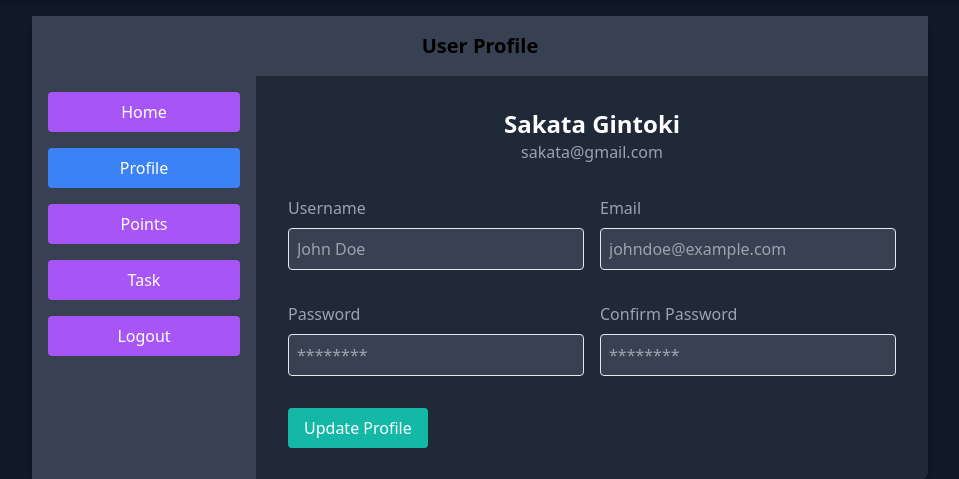
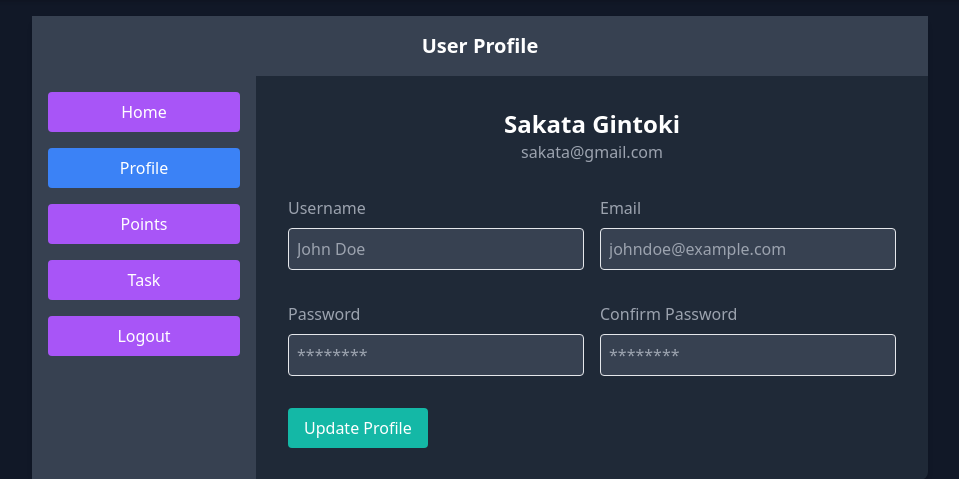
Before and after one commit to BuriBuri10/dev-assessment, a Django app: page /profile_page in a window 1280 px wide. Shown: the part 44-523 px from the top of the page, without its empty margins (160-1119 px from the left). Run offline with Django 5.2, Linux system fonts and the light colour scheme; some libraries are stand-ins or nearby versions.

Commit message:
Update profile_page.html

```diff
--- a/templates/profile_page.html
+++ b/templates/profile_page.html
@@ -6,7 +6,7 @@
  <head>
   <meta charset="utf-8"/>
   <meta content="width=device-width, initial-scale=1.0" name="viewport"/>
-  <title class="text-white">
+  <title>
    User Profile
   </title>
   <script src="https://cdn.tailwindcss.com">
@@ -17,7 +17,7 @@
   <div class="flex flex-col items-center">
    <!-- User Profile Interface -->
    <div class="w-full max-w-4xl bg-gray-800 shadow-md rounded-lg my-4">
-    <div class="bg-gray-700 p-4 text-center text-xl font-semibold relative">
+    <div class="bg-gray-700 p-4 text-center text-xl font-semibold relative text-white">
      User Profile
     </div>
     <div class="flex flex-col md:flex-row">
```
